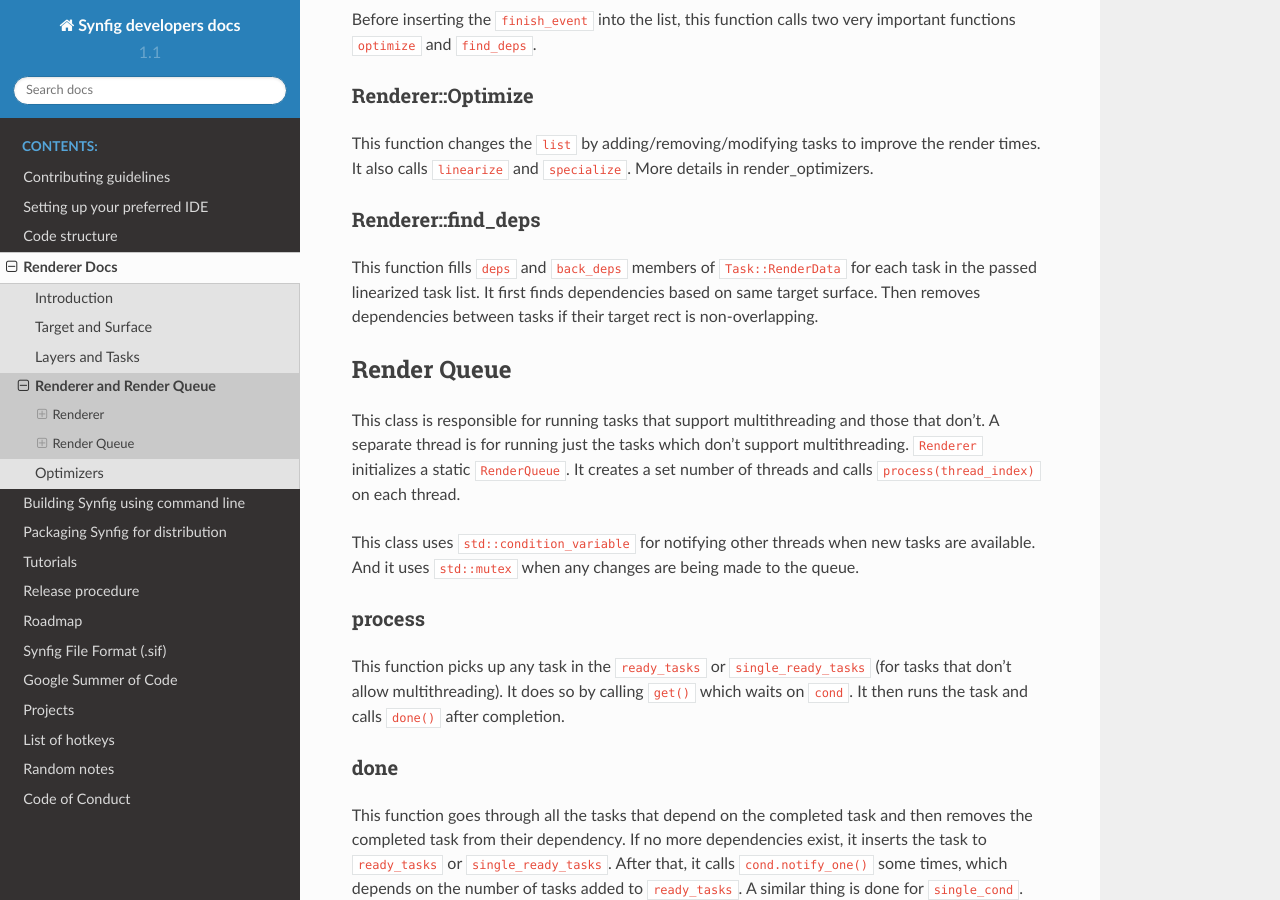
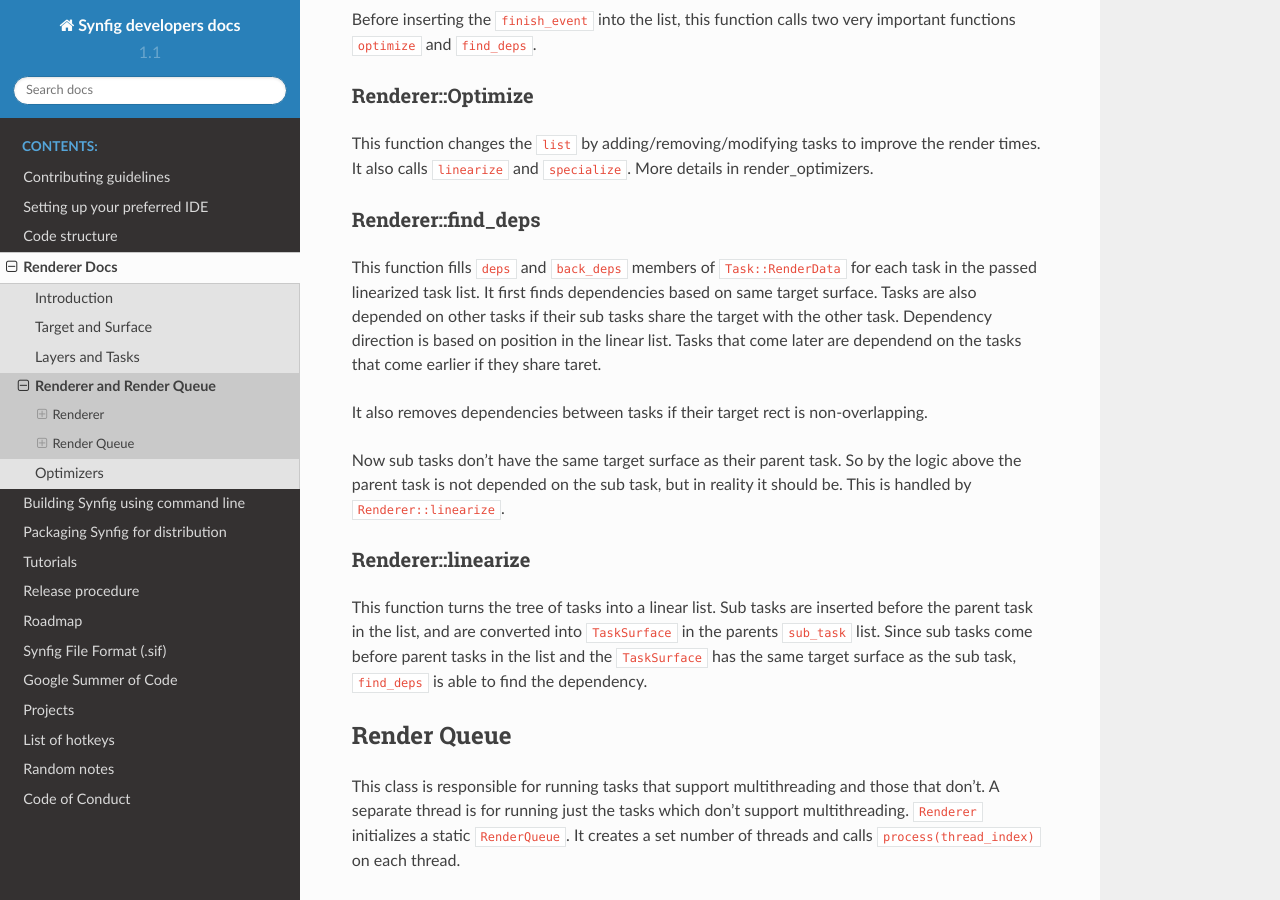
Before and after one commit to synfig/synfig-docs-dev, a Sphinx documentation site: the page built from docs/renderer_docs/render_queue.rst, in a window 1280 px wide and 900 px high, scrolled down 910 px. Built offline with Sphinx 7.4.7 and the Read the Docs theme 2.0.0, drawn with Linux system fonts in a browser that asks for light colours.

Commit message:
Renderer::linearize, TaskSurface

```diff
--- a/docs/renderer_docs/optimizers.rst
+++ b/docs/renderer_docs/optimizers.rst
@@ -3,6 +3,7 @@
 Optimizers
 ==========
 
+Optimizers can be found in ``synfig-core/src/synfig/rendering/common/optimizer``. They derieve from the base class ``Optimizer``.
 
 Renderer::optimize
 ~~~~~~~~~~~~~~~~~~
--- a/docs/renderer_docs/render_queue.rst
+++ b/docs/renderer_docs/render_queue.rst
@@ -40,7 +40,16 @@
 Renderer::find_deps
 -------------------
 
-This function fills ``deps`` and ``back_deps`` members of ``Task::RenderData`` for each task in the passed linearized task list. It first finds dependencies based on same target surface. Then removes dependencies between tasks if their target rect is non-overlapping.
+This function fills ``deps`` and ``back_deps`` members of ``Task::RenderData`` for each task in the passed linearized task list. It first finds dependencies based on same target surface. Tasks are also depended on other tasks if their sub tasks share the target with the other task. Dependency direction is based on position in the linear list. Tasks that come later are dependend on the tasks that come earlier if they share taret.
+
+It also removes dependencies between tasks if their target rect is non-overlapping.
+
+Now sub tasks don't have the same target surface as their parent task. So by the logic above the parent task is not depended on the sub task, but in reality it should be. This is handled by ``Renderer::linearize``.
+
+Renderer::linearize
+-------------------
+
+This function turns the tree of tasks into a linear list. Sub tasks are inserted before the parent task in the list, and are converted into ``TaskSurface`` in the parents ``sub_task`` list. Since sub tasks come before parent tasks in the list and the ``TaskSurface`` has the same target surface as the sub task, ``find_deps`` is able to find the dependency.
 
 Render Queue
 ~~~~~~~~~~~~
--- a/docs/renderer_docs/tasks.rst
+++ b/docs/renderer_docs/tasks.rst
@@ -164,7 +164,7 @@
 TaskSurface
 -----------
 
-**TODO**
+This special task does nothing. It is used by the renderer for dependency.
 
 TaskList
 --------
```
